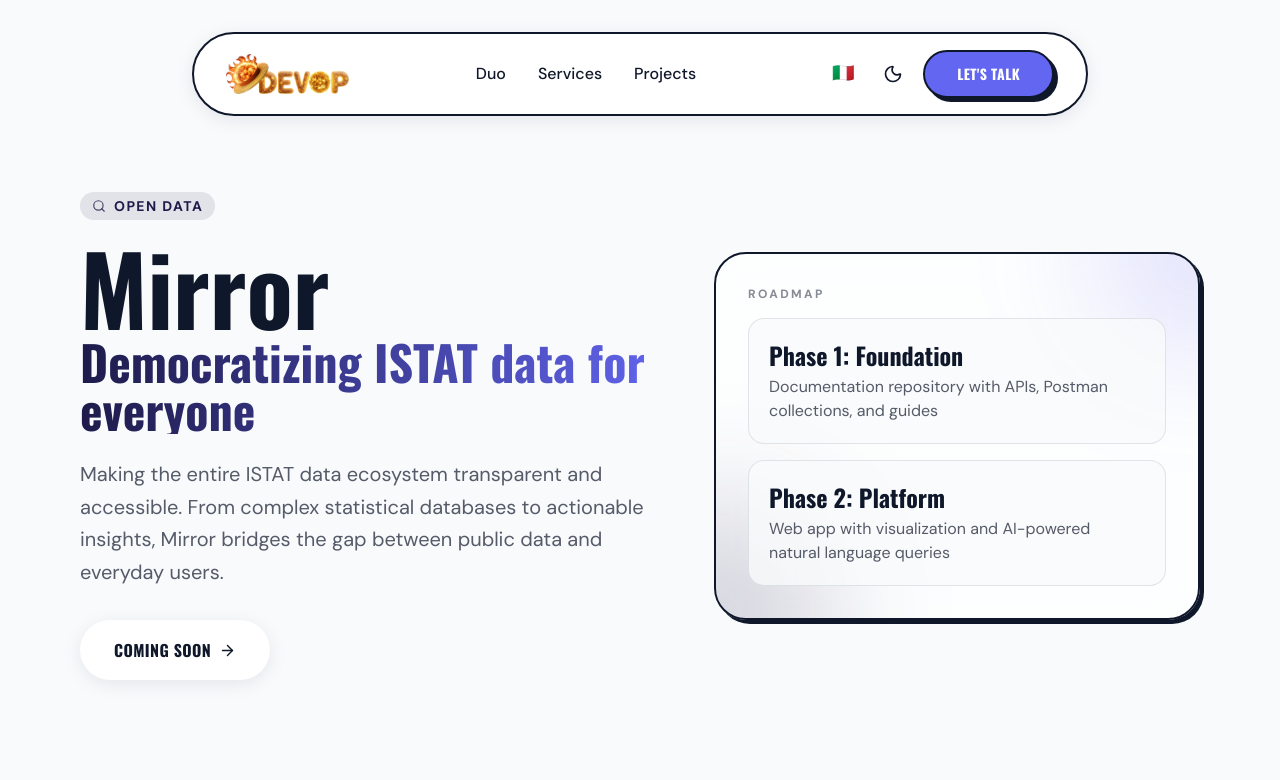
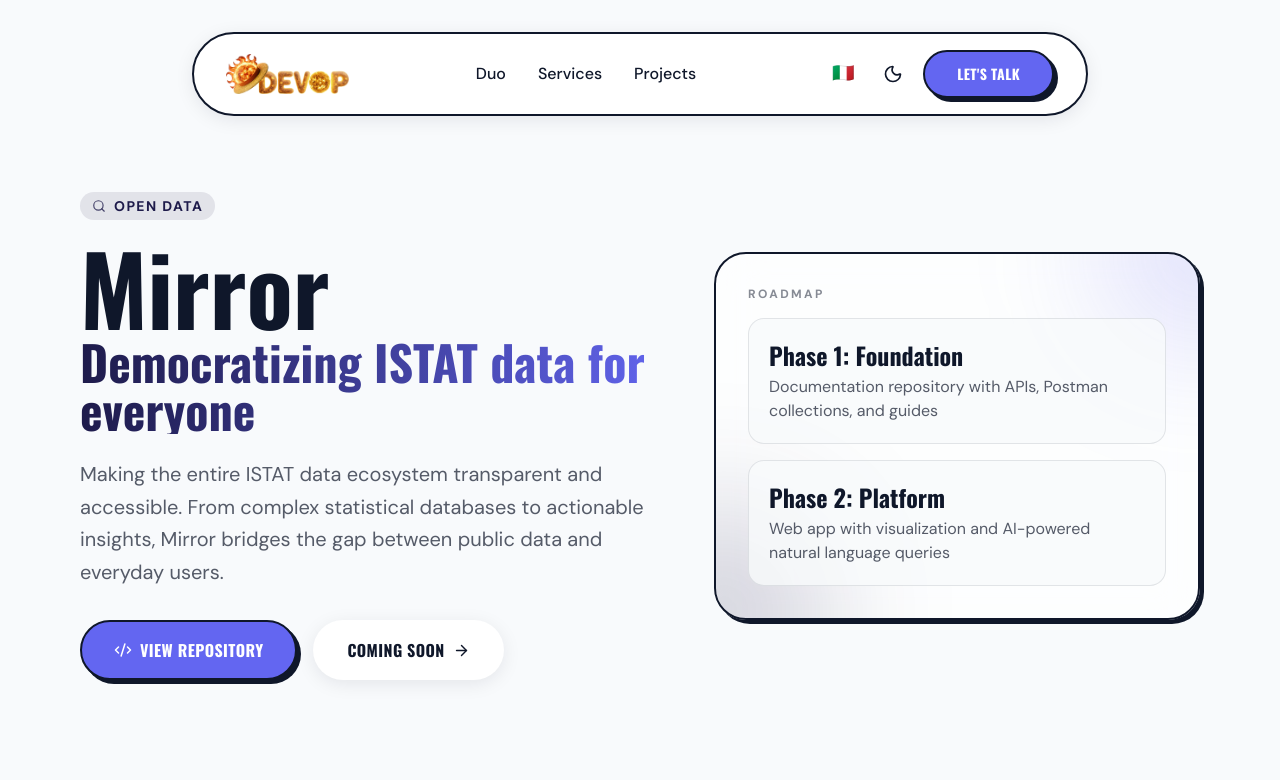
Before and after one commit to Matteo1234566/Portfolio, a Next.js app: page /en/mirror in a window 1280 px wide. Shown: the top 780 px of the page. Built offline with nearby package versions, Linux system fonts and the light colour scheme.

Commit message:
added istat github repository

```diff
--- a/src/app/[locale]/(site)/mirror/page.jsx
+++ b/src/app/[locale]/(site)/mirror/page.jsx
@@ -116,13 +116,12 @@ export default function MirrorPage() {
             </p>
 
             <div className="flex flex-wrap gap-4 mt-8">
-              {/* TODO: Add repository link when available */}
-              {/* <a href="https://github.com/your-org/mirror" target="_blank" rel="noopener noreferrer">
+              <a href="https://github.com/Matteo1234566/istat-data-explorer" target="_blank" rel="noopener noreferrer">
                 <Button variant="primary" className="px-7 py-4 text-base gap-2">
                   <Code2 size={18} />
                   {t('cta_repo')}
                 </Button>
-              </a> */}
+              </a>
               <Button variant="secondary" className="px-7 py-4 text-base gap-2">
                 {t('cta_soon')}
                 <ArrowRight size={17} />
```
